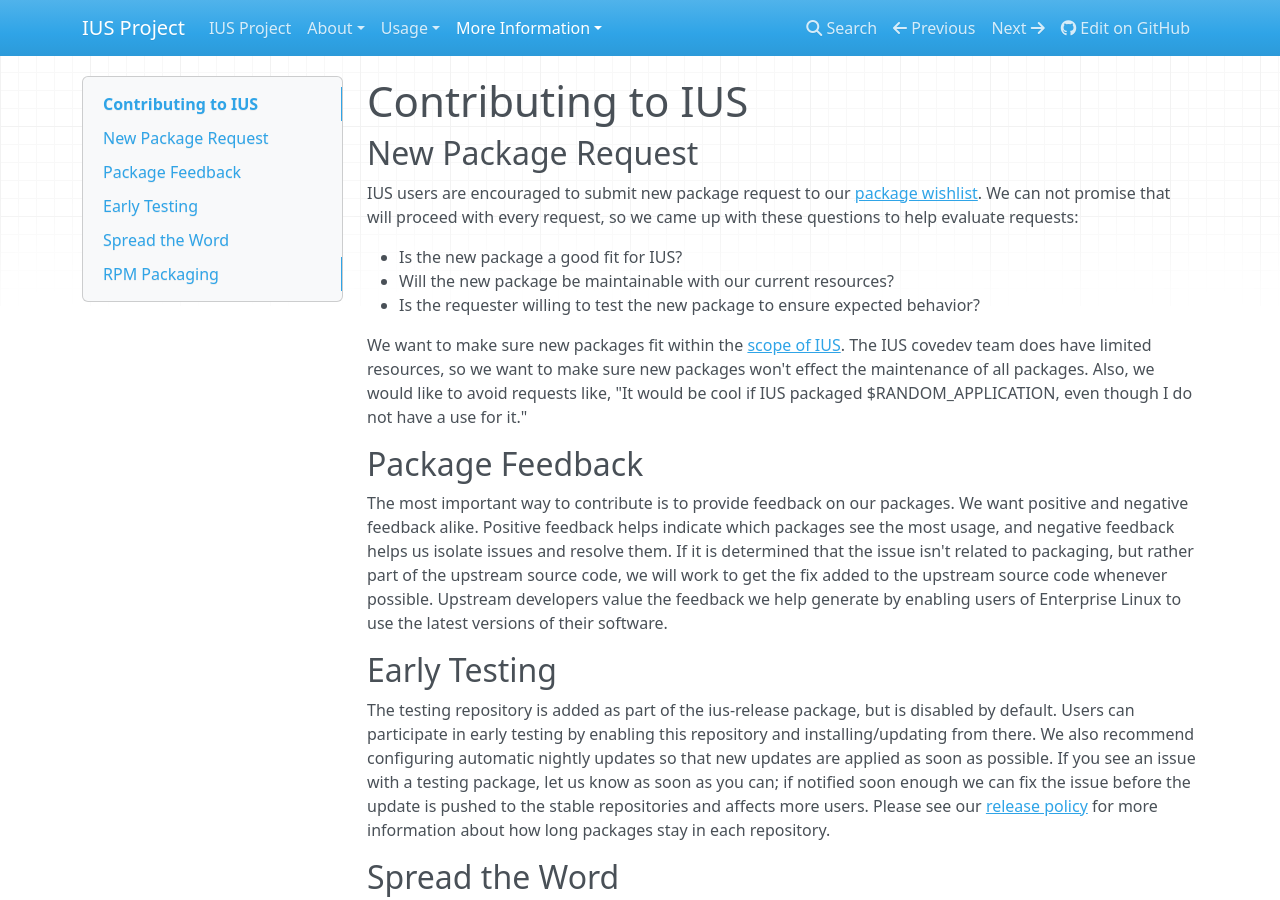
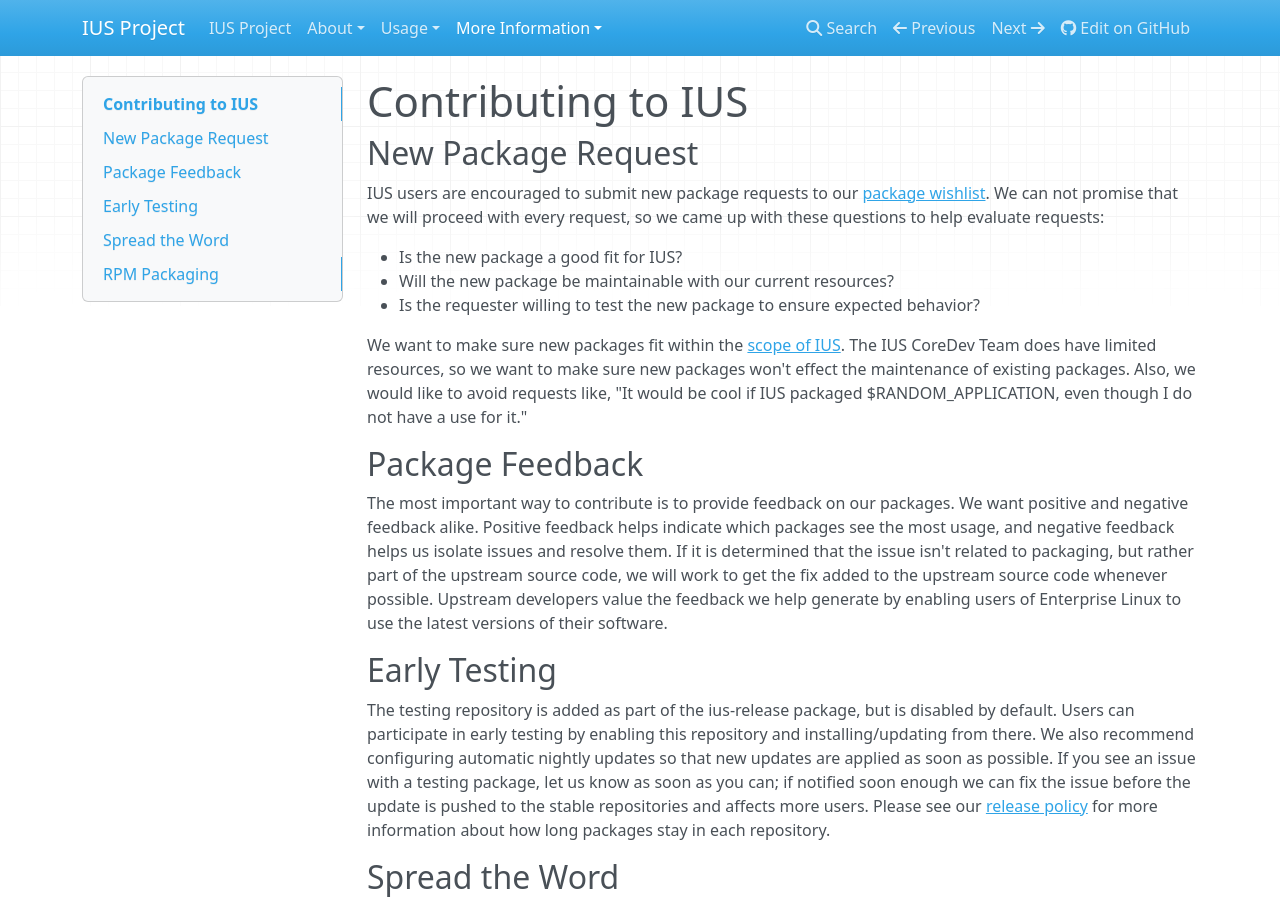
Before and after one commit to iusrepo/ius.io, an MkDocs documentation site: the page built from docs/Contributing.md, in a window 1280 px wide and 900 px high. Built offline with MkDocs 1.6.1, drawn with Linux system fonts in a browser that asks for light colours; nearby versions of some CDN libraries; old or Windows-style settings are respelled for this version of MkDocs.

Commit message:
fix typos

```diff
--- a/docs/Contributing.md
+++ b/docs/Contributing.md
@@ -2,19 +2,19 @@
 
 ## New Package Request
 
-IUS users are encouraged to submit new package request to our [package
-wishlist][1].  We can not promise that will proceed with every request, so we
-came up with these questions to help evaluate requests:
+IUS users are encouraged to submit new package requests to our [package
+wishlist][1].  We can not promise that we will proceed with every request, so
+we came up with these questions to help evaluate requests:
 
 * Is the new package a good fit for IUS?
 * Will the new package be maintainable with our current resources?
 * Is the requester willing to test the new package to ensure expected behavior?
 
 We want to make sure new packages fit within the [scope of IUS][2].  The IUS
-covedev team does have limited resources, so we want to make sure new packages
-won't effect the maintenance of all packages.  Also, we would like to avoid
-requests like, "It would be cool if IUS packaged $RANDOM_APPLICATION, even
-though I do not have a use for it."
+CoreDev Team does have limited resources, so we want to make sure new packages
+won't effect the maintenance of existing packages.  Also, we would like to
+avoid requests like, "It would be cool if IUS packaged $RANDOM_APPLICATION,
+even though I do not have a use for it."
 
 ## Package Feedback
 
```
